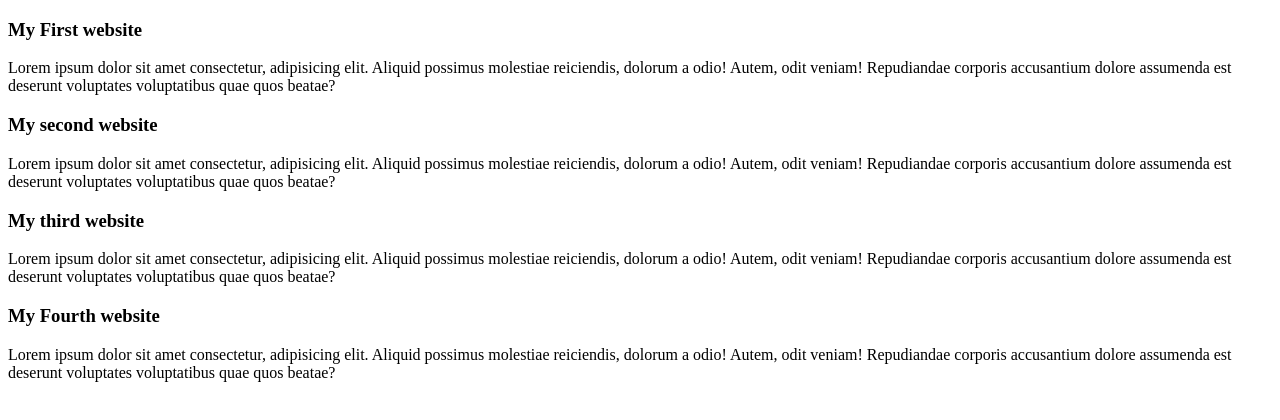
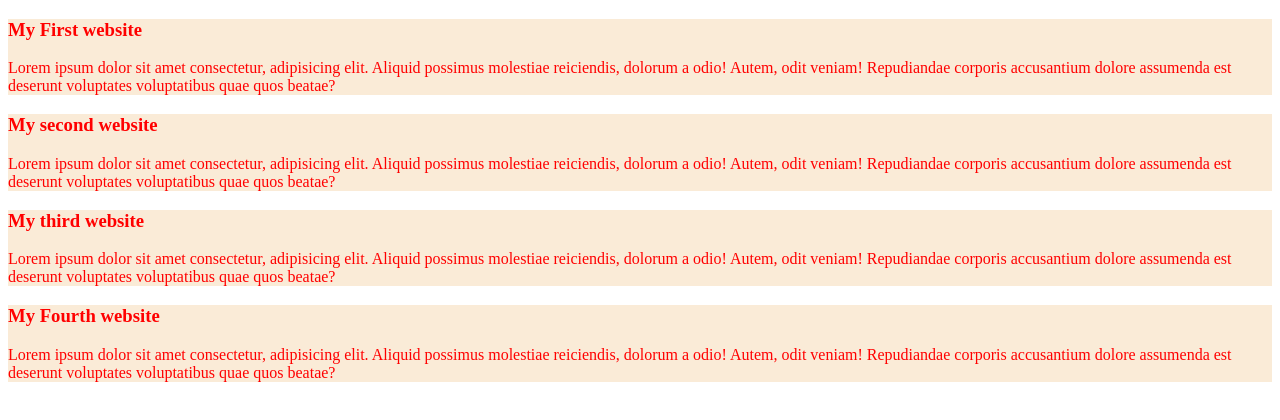
Before and after one commit to Shourav52/my-first-repo, a plain HTML site: page index.html in a window 1280 px wide. Drawn offline with Linux system fonts and the light colour scheme.

Commit message:
added the link

```diff
--- a/index.html
+++ b/index.html
@@ -4,7 +4,7 @@
     <meta charset="UTF-8">
     <meta name="viewport" content="width=device-width, initial-scale=1.0">
     <title>My first  ever github repo</title>
-    <link rel="stylesheet" href="styles/vlogs.cssgit">
+    <link rel="stylesheet" href="styles/vlogs.css">
 </head>
 <body>
     <div>
```
